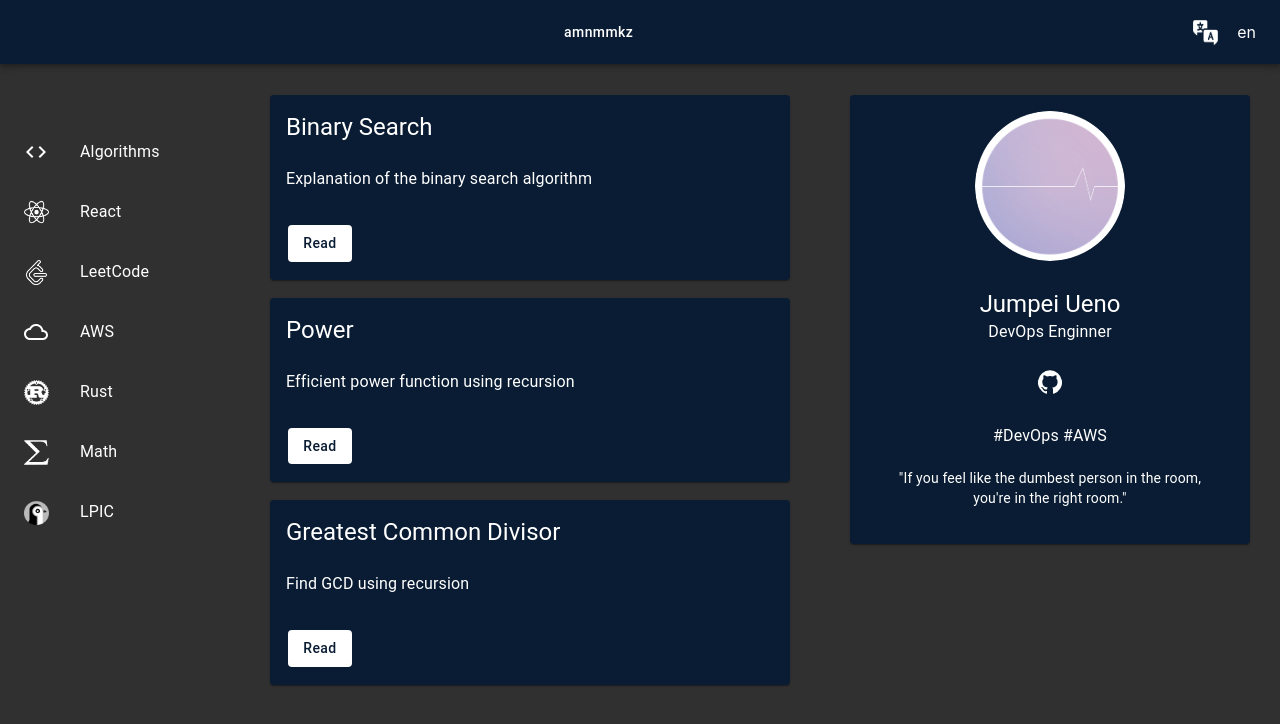
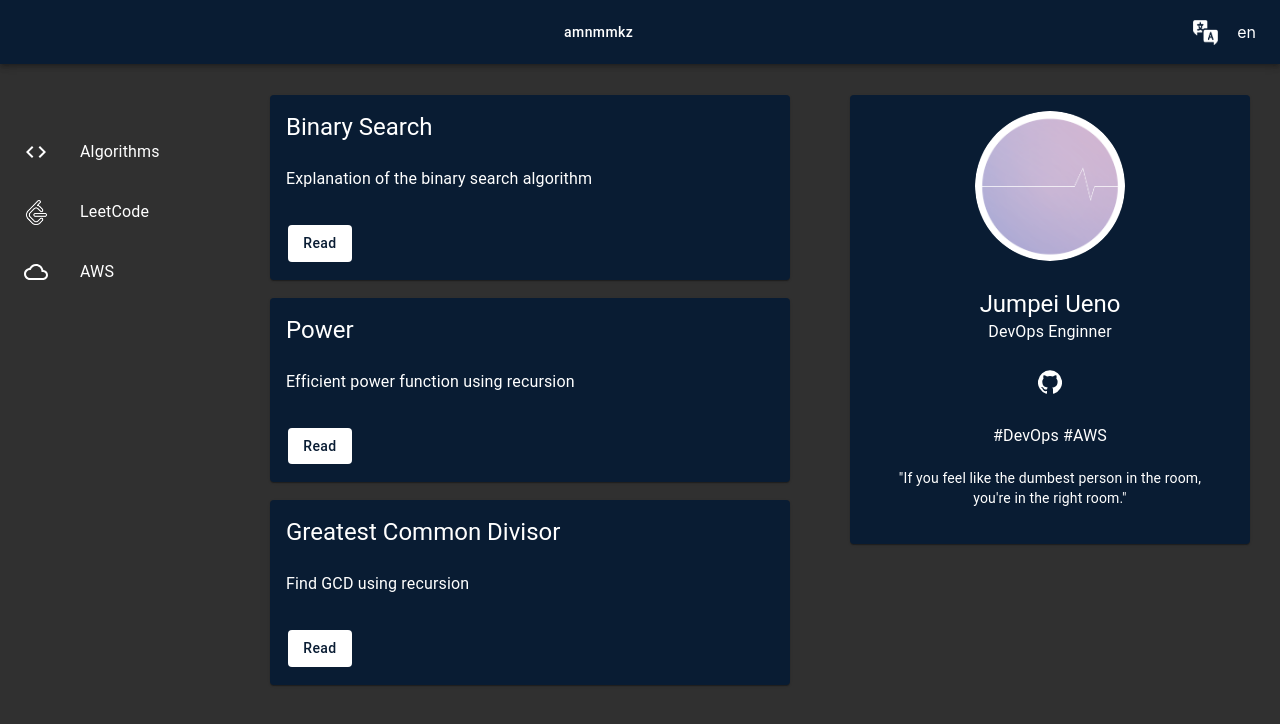
Before and after one commit to jun-uen0/react-techs, a React (Create React App) app: page / in a window 1280 px wide. Shown: the top 724 px of the page. Built offline with nearby package versions, Linux system fonts and the light colour scheme; the HTML template or start-up script is replaced by a standard one.

Commit message:
remove: React, Rust, Math, LISP

```diff
--- a/src/components/Layout/SideBar/parts/Items.tsx
+++ b/src/components/Layout/SideBar/parts/Items.tsx
@@ -36,27 +36,6 @@ const Items: React.FC<SideBarProps> = (props) => {
             />
           </ListItemIcon>
           <ListItemText primary={'Algorithms'} />
-        </Button>
-      </ListItem>
-      <ListItem key={'React'}>
-        <Button
-          classes={{ text: classes.text }}
-          onClick={() => {
-            console.log('React clicked')
-            props.setContentsType('react')
-            props.setShowCards(true)
-            setSearchParams({item: 'react'})
-          }}
-        >
-          <ListItemIcon>
-            <img
-              src={reactLogo}
-              alt='React logo'
-              height={'25px'}
-              width={'25px'}
-            />
-          </ListItemIcon>
-          <ListItemText primary={'React'} />
         </Button>
       </ListItem>
       <ListItem key={'LeetCode'}>
@@ -98,69 +77,6 @@ const Items: React.FC<SideBarProps> = (props) => {
           <ListItemText primary={'AWS'} />
         </Button>
       </ListItem>
-      <ListItem key={'Rust'}>
-        <Button
-          classes={{ text: classes.text }}
-          onClick={() => {
-            console.log('Rust clicked')
-            props.setContentsType('rust')
-            props.setShowCards(true)
-            setSearchParams({item: 'rust'})
-          }}
-        >
-          <ListItemIcon>
-          <img
-              src={rustLogo}
-              alt='Rust logo'
-              height={'25px'}
-              width={'25px'}
-            />
-          </ListItemIcon>
-          <ListItemText primary={'Rust'} />
-        </Button>
-      </ListItem>
-      <ListItem key={'Math'}>
-        <Button
-          classes={{ text: classes.text }}
-          onClick={() => {
-            console.log('Math clicked')
-            props.setContentsType('math')
-            props.setShowCards(true)
-            setSearchParams({item: 'math'})
-          }}
-        >
-          <ListItemIcon>
-          <img
-              src={sigma}
-              alt='Math logo'
-              height={'25px'}
-              width={'25px'}
-            />
-          </ListItemIcon>
-          <ListItemText primary={'Math'} />
-        </Button>
-      </ListItem>
-      <ListItem key={'LPIC'}>
-        <Button
-          classes={{ text: classes.text }}
-          onClick={() => {
-            console.log('LPIC clicked')
-            props.setContentsType('lpic')
-            props.setShowCards(true)
-            setSearchParams({ item: 'lpic' })
-          }}
-        >
-          <ListItemIcon>
-            <img
-              src={LPICLogo}
-              alt='LPIC logo'
-              height={'25px'}
-              width={'25px'}
-            />
-          </ListItemIcon>
-          <ListItemText primary={'LPIC'} />
-        </Button>
-      </ListItem>
     </>
   )
 }
```
